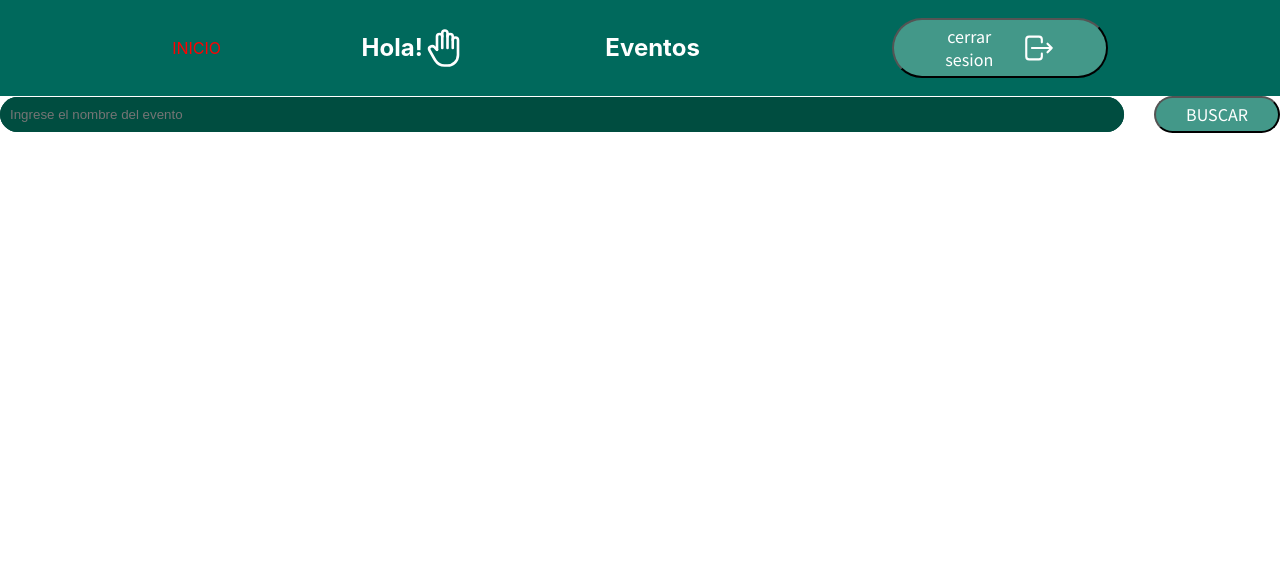
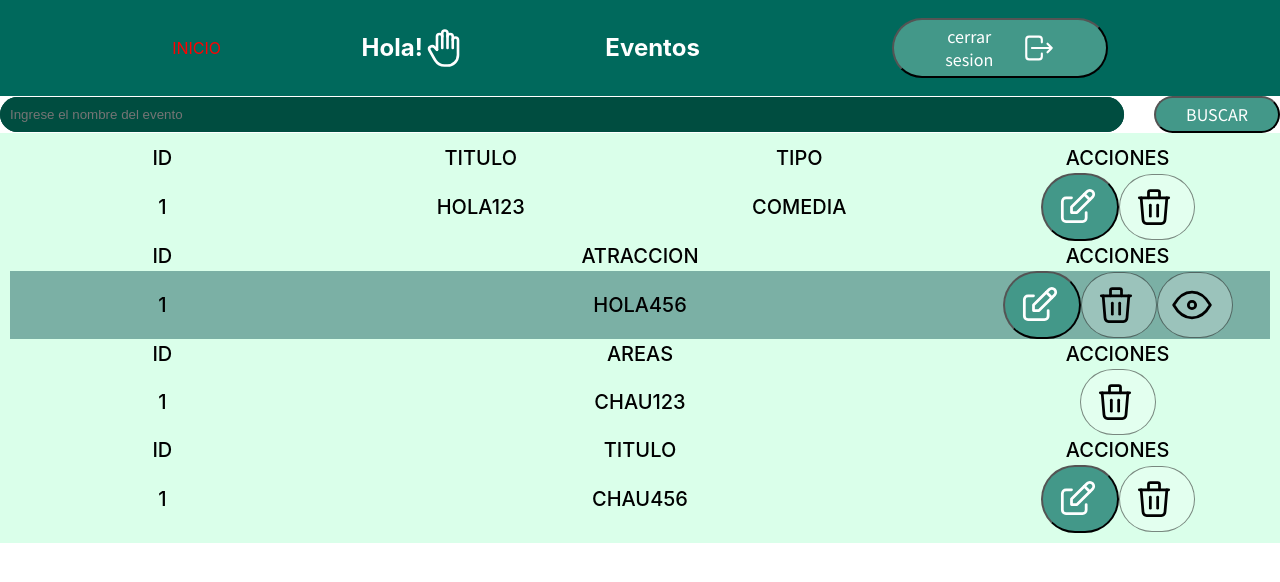
Before and after one commit to infosergio2020/admin-page, a React (Create React App) app: page / in a window 1280 px wide. Shown: the top 582 px of the page. Built offline with nearby package versions, Linux system fonts and the light colour scheme.

Commit message:
tabla de informacion vista casi finalizada implementar el uso de variables con hooks

```diff
--- /dev/null
+++ b/src/componentes/tabla/BotonAcciones.jsx
@@ -0,0 +1,31 @@
+import React from 'react'
+import { Button } from "../boton/Boton";
+import erase from "../../img/erase.svg";
+import edit from "../../img/edit.svg";
+import show from "../../img/show.svg";
+import "./botonAcciones.css";
+
+export const BotonAcciones = ({acciones}) => {
+    return (
+        <div className="btn-group">
+                    {acciones === 1
+                        && <>
+                                <Button buttonStyle={'btn-circle transparent'} icono={erase}/>
+                           </>
+                    }
+                    {acciones === 2
+                        && <>
+                                <Button buttonStyle={'btn-circle'} icono={edit}/>
+                                <Button buttonStyle={'btn-circle transparent'} icono={erase}/>
+                           </>
+                    }
+                    {acciones === 3
+                        && <>
+                            <Button buttonStyle={'btn-circle'} icono={edit}/>
+                            <Button buttonStyle={'btn-circle transparent'} icono={erase}/>
+                            <Button buttonStyle={'btn-circle transparent'} icono={show}/>
+                           </>
+                    }
+        </div>
+    )
+}
--- a/src/componentes/tabla/Tabla.jsx
+++ b/src/componentes/tabla/Tabla.jsx
@@ -1,9 +1,25 @@
 import React from 'react'
+import { TablaHeader } from "./TablaHeader";
+import { TablaItem } from './TablaItem';
+import "./tabla.css";
 
-export const Tabla = () => {
+
+export const Tabla = ({item}) => {
+
+
     return (
-        <div>
+        <div className="table-container">
+            <TablaHeader columna={4}/>
+            <TablaItem columna={4} data={{id:1,titulo:"hola123",tipo:"comedia"}} acciones={2} />
 
+            <TablaHeader columna={3} titulo={'atraccion'}/>
+            <TablaItem columna={3} data={{id:1,titulo:"hola456"}} acciones={3} espar={true} />
+
+            <TablaHeader columna={3} titulo={'areas'}/>
+            <TablaItem columna={3} data={{id:1,titulo:"chau123"}} acciones={1} />
+
+            <TablaHeader columna={3} titulo={'titulo'}/>
+            <TablaItem columna={3} data={{id:1,titulo:"chau456"}} acciones={2} />
         </div>
     )
 }
--- a/src/componentes/tabla/TablaHeader.jsx
+++ b/src/componentes/tabla/TablaHeader.jsx
@@ -0,0 +1,34 @@
+import React from 'react'
+import PropTypes from 'prop-types';
+import "./tablaHeader.css";
+
+export const TablaHeader = ({ columna, titulo }) => {
+    if(columna === 4){
+        return (
+            <div className="table-header">
+               <h2>id</h2>
+               <h2>titulo</h2>
+               <h2>tipo</h2>
+               <h2>acciones</h2>
+            </div>
+        )
+    } else if(columna === 3) {
+        return (
+            <div className="table-header">
+               <h2>id</h2>
+               <h2>{titulo}</h2>
+               <h2>acciones</h2>
+            </div>
+        )
+    } else {
+        return (
+            <>
+                No hay cantidad de columnas especificada en el encabezado
+            </>
+        )
+    }
+}
+
+TablaHeader.propTypes = {
+    columna: PropTypes.number.isRequired
+}
--- a/src/componentes/tabla/TablaItem.jsx
+++ b/src/componentes/tabla/TablaItem.jsx
@@ -0,0 +1,36 @@
+import React from 'react'
+import PropTypes from 'prop-types';
+import "./tablaItem.css"
+import { BotonAcciones } from './BotonAcciones';
+
+
+export const TablaItem = ({columna, data, acciones, espar=false}) => {
+    if(columna === 4){
+        return (
+            <div className={`table-item ${espar ? "verde-oscuro":""}`}>
+               <p>{data.id}</p>
+               <p>{data.titulo}</p>
+               <p>{data.tipo}</p>
+               <BotonAcciones acciones={acciones}/>
+            </div>
+        )
+    } else if(columna === 3) {
+        return (
+            <div className={`table-item ${espar ? "verde-oscuro":""}`}>
+               <p>{data.id}</p>
+               <p>{data.titulo}</p>
+               <BotonAcciones acciones={acciones}/>
+            </div>
+        )
+    } else {
+        return (
+            <>
+                No hay cantidad de columnas especificada en el itemTable
+            </>
+        )
+    }
+}
+
+TablaItem.propTypes = {
+    columna: PropTypes.number.isRequired
+}
--- /dev/null
+++ b/src/componentes/tabla/botonAcciones.css
@@ -0,0 +1,3 @@
+.btn-group{
+    flex-basis: calc(24.975% - 1rem);
+}
--- /dev/null
+++ b/src/componentes/tabla/tabla.css
@@ -0,0 +1,5 @@
+.table-container{
+    width: 100%;
+    background-color: #DAFFEA;
+    padding: 1rem;
+}
--- a/src/componentes/tabla/tablaHeader.css
+++ b/src/componentes/tabla/tablaHeader.css
@@ -0,0 +1,12 @@
+.table-header{
+    display: flex;
+    justify-content: space-between;
+}
+
+.table-header h2{
+    flex-basis: calc(24.975% - 1rem);
+    font-size: 2rem;
+    font-weight: 500;
+    margin: 0;
+    text-transform: uppercase;
+}
--- a/src/componentes/tabla/tablaItem.css
+++ b/src/componentes/tabla/tablaItem.css
@@ -0,0 +1,17 @@
+.table-item{
+    display: flex;
+    justify-content: space-between;
+    align-items: center;
+}
+
+.table-item p{
+    flex-basis: calc(24.975% - 1rem);
+    font-size: 2rem;
+    font-weight: 500;
+    margin: 0;
+    text-transform: uppercase;
+}
+
+.verde-oscuro{
+    background-color: #004d4d70;
+}
```
